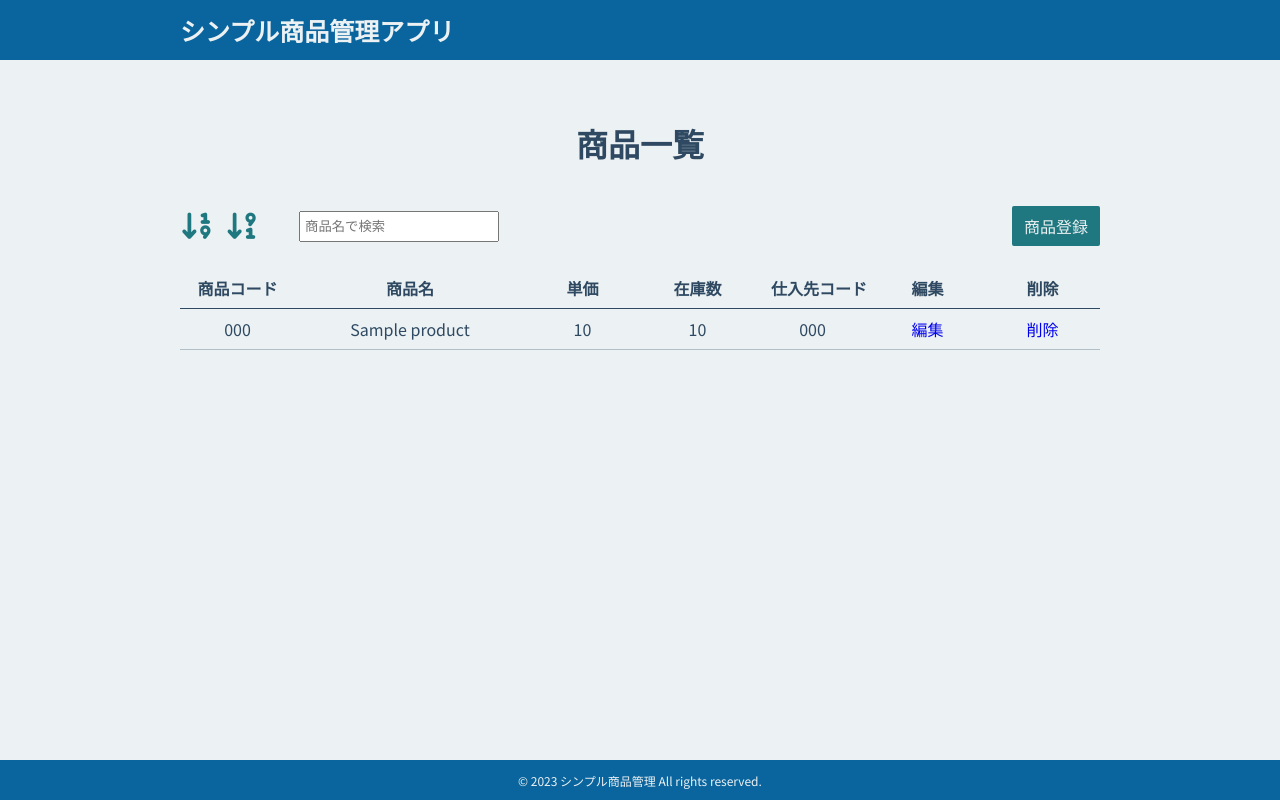
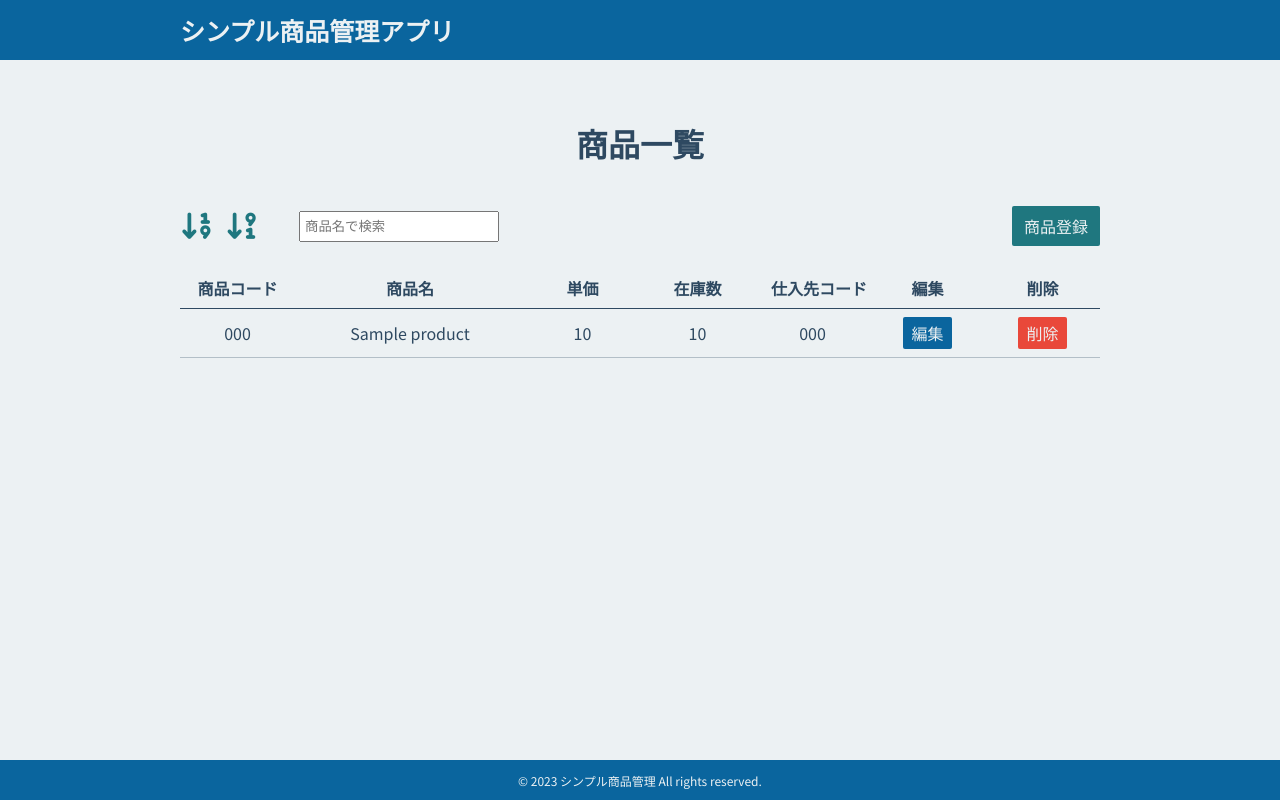
Before and after one commit to bunon0/php-db-app, a PHP site: page /read.php in a window 1280 px wide. Run offline with PHP 8.4, Linux system fonts and the light colour scheme; tables that the repository leaves empty or names only in its code hold one stand-in row (values such as "Sample post"); some libraries are stand-ins or nearby versions.

Commit message:
商品一覧へ編集と削除ボタンの追加

```diff
--- a/assets/css/common.css
+++ b/assets/css/common.css
@@ -29,6 +29,7 @@ a {
 	--c-primary: #0a659e;
 	--c-secondary: #1f777f;
 	--c-tertiary: #becacb;
+	--c-danger: #e9483a;
 	/* Font */
 	--f-family-main: 'Noto Sans JP', sans-serif;
 	/* Container */
--- a/assets/css/page.css
+++ b/assets/css/page.css
@@ -118,6 +118,22 @@
 	text-align: center;
 }
 
+.p-read__btn-edit {
+	display: inline-block;
+	padding: 0.4rem 0.8rem;
+	border-radius: 0.2rem;
+	background-color: var(--c-primary);
+	color: var(--c-base);
+}
+
+.p-read__btn-delete {
+	display: inline-block;
+	padding: 0.4rem 0.8rem;
+	border-radius: 0.2rem;
+	background-color: var(--c-danger);
+	color: var(--c-base);
+}
+
 @media (max-width: 992px) {
 	.p-read__table {
 		border-collapse: separate;
--- a/read.php
+++ b/read.php
@@ -127,10 +127,10 @@ require_once(__DIR__ . '/layouts/header.php')
                   <?= $product['vendor_code'] ?>
                 </td>
                 <td class='p-read__table-td'>
-                  <a href="./update.php?id=<?= $product['id'] ?>">編集</a>
+                  <a class="p-read__btn-edit" href="./update.php?id=<?= $product['id'] ?>">編集</a>
                 </td>
                 <td class='p-read__table-td'>
-                  <a href="./delete.php?id=<?= $product['id'] ?>">削除</a>
+                  <a class="p-read__btn-delete" href="./delete.php?id=<?= $product['id'] ?>">削除</a>
                 </td>
               </tr>
             <?php endforeach; ?>
```
